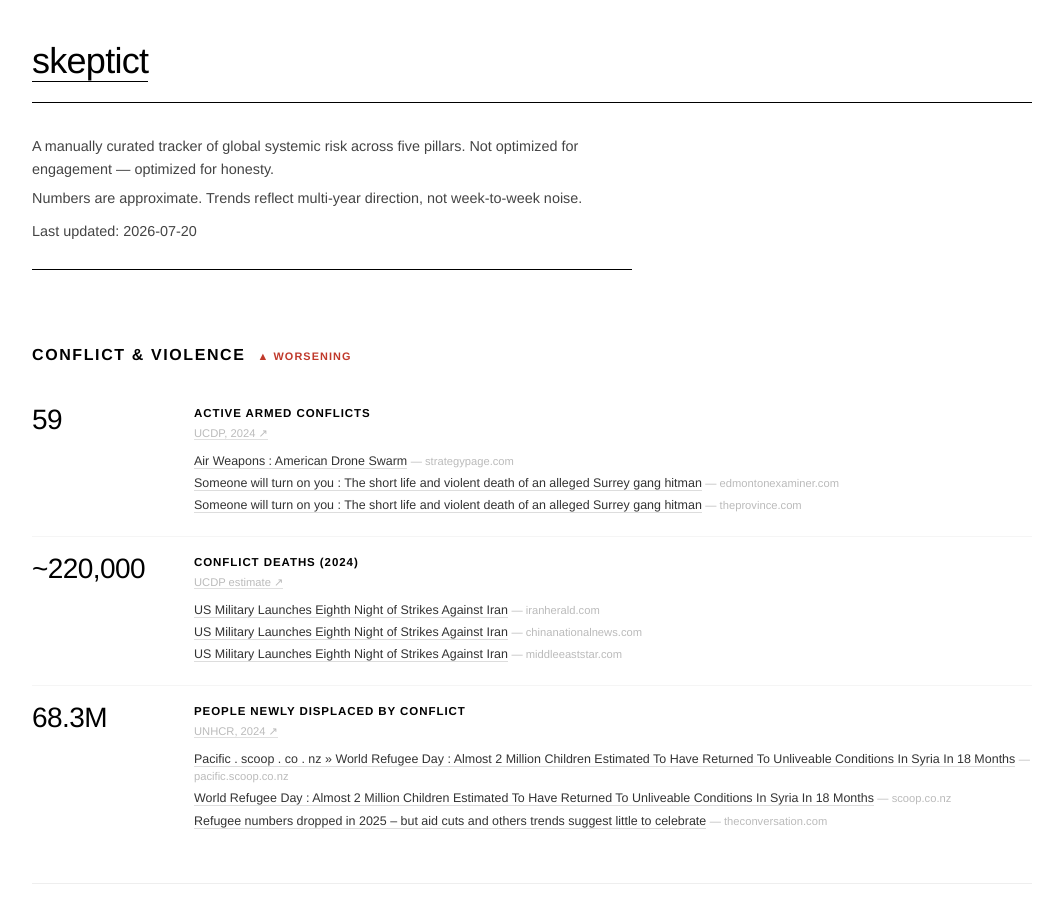
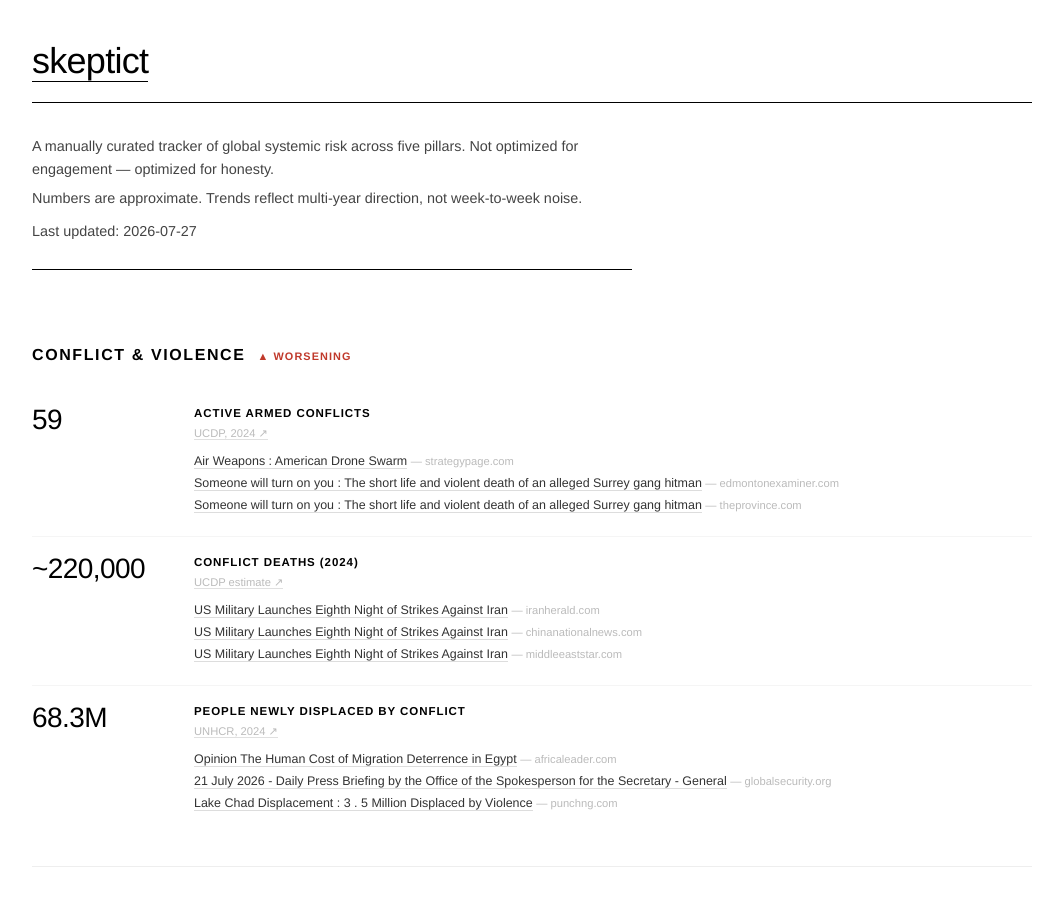
Before and after one commit to skeptict/skeptict.github.io, a Jekyll site: the page built from hellscape/index.html, in a window 1280 px wide and 900 px high. Shown: the whole window, without its empty margins (108-1171 px from the left). Built offline with Jekyll 4.4.1, drawn with Linux system fonts in a browser that asks for light colours; some of the changed text lies outside the part shown.

Commit message:
auto: refresh hellscape articles [2026-07-27]

```diff
--- a/_data/hellscape.yml
+++ b/_data/hellscape.yml
@@ -1,4 +1,4 @@
-last_updated: '2026-07-20'
+last_updated: '2026-07-27'
 pillars:
 - name: Conflict & Violence
   id: conflict
@@ -42,18 +42,16 @@ pillars:
     source_url: https://www.unhcr.org/global-trends
     search_query: refugees displaced people conflict 2024 UNHCR
     articles:
-    - title: 'Pacific . scoop . co . nz » World Refugee Day : Almost 2 Million Children
-        Estimated To Have Returned To  Unliveable Conditions  In Syria In 18 Months'
-      url: https://pacific.scoop.co.nz/2026/06/world-refugee-day-almost-2-million-children-estimated-to-have-returned-to-unliveable-conditions-in-syria-in-18-months/
-      publication: pacific.scoop.co.nz
-    - title: 'World Refugee Day : Almost 2 Million Children Estimated To Have Returned
-        To  Unliveable Conditions  In Syria In 18 Months'
-      url: https://www.scoop.co.nz/stories/WO2606/S00211/world-refugee-day-almost-2-million-children-estimated-to-have-returned-to-unliveable-conditions-in-syria-in-18-months.htm
-      publication: scoop.co.nz
-    - title: Refugee numbers dropped in 2025 – but aid cuts and others trends suggest
-        little to celebrate
-      url: https://theconversation.com/refugee-numbers-dropped-in-2025-but-aid-cuts-and-others-trends-suggest-little-to-celebrate-284801
-      publication: theconversation.com
+    - title: Opinion The Human Cost of Migration Deterrence in Egypt
+      url: http://www.africaleader.com/news/279202698/opinion-the-human-cost-of-migration-deterrence-in-egypt
+      publication: africaleader.com
+    - title: 21 July 2026 - Daily Press Briefing by the Office of the Spokesperson
+        for the Secretary - General
+      url: https://www.globalsecurity.org/military/library/news/2026/07/mil-260721-unbrief01.htm
+      publication: globalsecurity.org
+    - title: 'Lake Chad Displacement : 3 . 5 Million Displaced by Violence'
+      url: https://punchng.com/violence-displaces-3-5-million-across-lake-chad-basin-unhcr/
+      publication: punchng.com
 - name: Humanitarian Crisis
   id: humanitarian
   trend: up
@@ -210,6 +208,10 @@ pillars:
     source_url: https://thebulletin.org/doomsday-clock/
     search_query: doomsday clock nuclear risk midnight 2025
     articles:
+    - title: 85 seconds to midnight  – The real reason super powers fear and buy nuclear
+        weapons at the same time
+      url: https://www.bankingnews.gr/diethni/articles/890150/85-seconds-to-midnight-the-real-reason-super-powers-fear-and-buy-nuclear-weapons-at-the-same-time
+      publication: bankingnews.gr
     - title: 'Beyond managed rivalry : The non - nuclear - weapon state perspective
         on the future of arms control'
       url: https://thebulletin.org/premium/2026-05/beyond-managed-rivalry-the-non-nuclear-weapon-state-perspective-on-the-future-of-arms-control/
@@ -218,24 +220,21 @@ pillars:
         – Socialist Project
       url: https://socialistproject.ca/2026/05/solving-climate-crisis-requires-peace/
       publication: socialistproject.ca
-    - title: The Nuclear Lie at the Center of U . S . Foreign Policy
-      url: https://nuclear-news.net/2026/05/22/2-a1-the-nuclear-lie-at-the-center-of-u-s-foreign-policy/
-      publication: nuclear-news.net
   - label: Nuclear states on heightened alert
     value: '3'
     note: US, Russia, China
     source_url: https://www.sipri.org/
     search_query: nuclear weapons alert posture Russia China United States 2025
     articles:
+    - title: Russia War Of Self - Destruction – Analysis – Eurasia Review
+      url: https://www.eurasiareview.com/08062026-russias-war-of-self-destruction-analysis/
+      publication: eurasiareview.com
     - title: Arms control , risk reduction , and the art of the possible
       url: https://thebulletin.org/premium/2026-05/arms-control-risk-reduction-and-the-art-of-the-possible/
       publication: Bulletin of Atomic Scientists
     - title: China opaque nuclear - weapon ambitions raise red flags
       url: http://www.chinanationalnews.com/news/279099187/china-opaque-nuclear-weapon-ambitions-raise-red-flags
       publication: chinanationalnews.com
-    - title: China opaque nuclear - weapon ambitions raise red flags
-      url: http://www.japanherald.com/news/279099187/china-opaque-nuclear-weapon-ambitions-raise-red-flags
-      publication: japanherald.com
   - label: Confirmed critical infrastructure attacks (2024)
     value: ~420
     note: CyberPeace Institute
```
